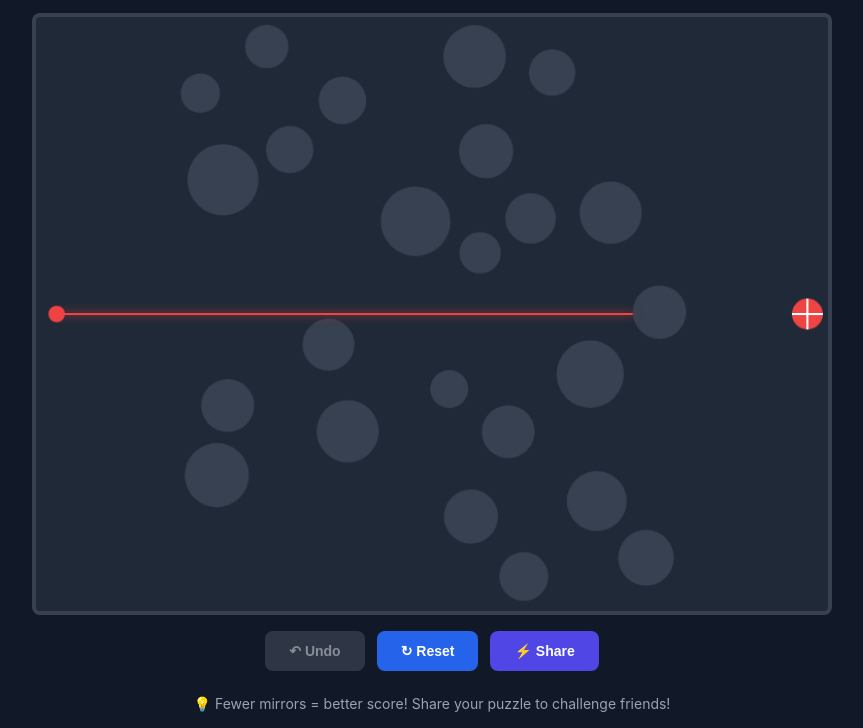
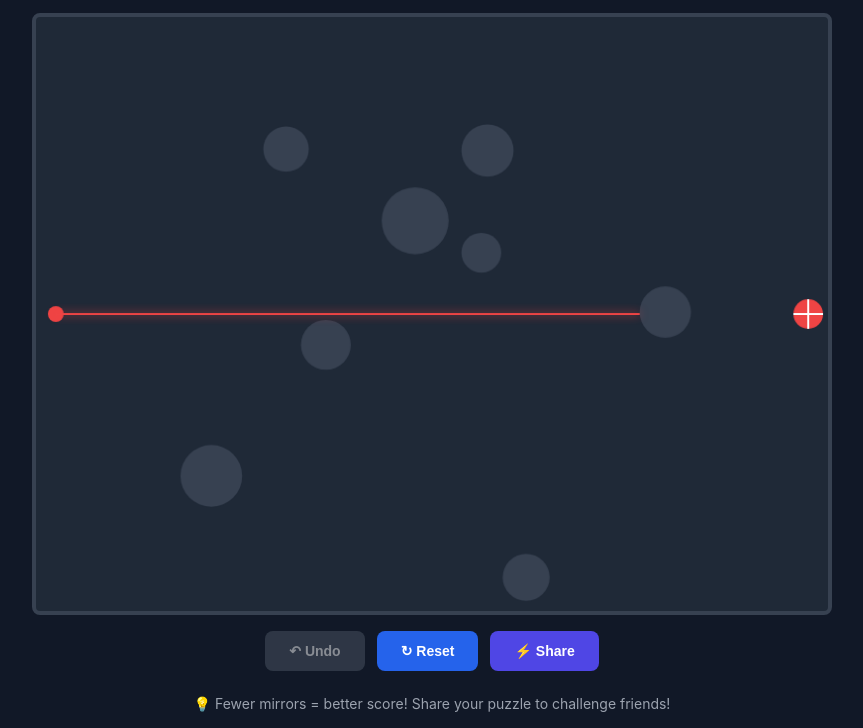
Before and after one commit to sean-reid/lasers, a plain HTML site: page index.html in a window 1280 px wide. Shown: the part 108-836 px from the top of the page, without its empty margins (208-1071 px from the left). Drawn offline with Linux system fonts and the light colour scheme.

Commit message:
Update index.html

```diff
--- a/index.html
+++ b/index.html
@@ -345,27 +345,20 @@
         let placingMirror = null;
         let gameWon = false;
         let level = 1;
-        let canvasSize = { width: 800, height: 600 };
         let shareUrl = '';
 
-        const LASER_START = { x: 20, y: 0 };
-        const TARGET = { x: 0, y: 0, radius: 15 };
+        // Fixed logical canvas size for consistent game state
+        const LOGICAL_WIDTH = 800;
+        const LOGICAL_HEIGHT = 600;
+        const LASER_START = { x: 20, y: 300 };
+        const TARGET = { x: 780, y: 300, radius: 15 };
+
+        // Set fixed canvas size
+        canvas.width = LOGICAL_WIDTH;
+        canvas.height = LOGICAL_HEIGHT;
 
         function updateCanvasSize() {
-            const container = document.querySelector('.canvas-container');
-            const containerWidth = container.clientWidth;
-            const maxWidth = Math.min(containerWidth - 32, 800);
-            const aspectRatio = 4 / 3;
-            const height = maxWidth / aspectRatio;
-
-            canvasSize = { width: maxWidth, height: Math.min(height, 600) };
-            canvas.width = canvasSize.width;
-            canvas.height = canvasSize.height;
-
-            LASER_START.y = canvasSize.height / 2;
-            TARGET.x = canvasSize.width - 20;
-            TARGET.y = canvasSize.height / 2;
-
+            // Canvas size is now fixed, only update display size via CSS
             draw();
         }
 
@@ -424,32 +417,22 @@
             placingMirror = null;
             gameWon = false;
 
-            // Calculate screen area and aspect ratio for dynamic scaling
-            const area = canvasSize.width * canvasSize.height;
-            const aspectRatio = canvasSize.width / canvasSize.height;
-            const isMobile = canvasSize.width < 640;
-
-            // Dynamic obstacle count based on area and level
-            const baseCount = Math.floor(area / 20000); // ~1 obstacle per 20k pixels
-            const numObstacles = baseCount + level * 2;
-
-            // Dynamic radius scaling
-            const minRadius = isMobile ? 12 : 18;
-            const maxRadius = isMobile ? 25 : 35;
+            // Fixed obstacle generation for consistent puzzles
+            const numObstacles = 6 + level * 2;
+            const minRadius = 18;
+            const maxRadius = 35;
             const radiusVariability = maxRadius - minRadius;
 
             for (let i = 0; i < numObstacles; i++) {
                 let attempts = 0;
                 while (attempts < 100) {
-                    // Variable radius with some larger obstacles
                     const radiusRandom = Math.random();
                     const radius = minRadius + radiusRandom * radiusVariability;
 
-                    // Reduced margins for mobile to use full screen
-                    const marginX = isMobile ? 80 : 150;
-                    const marginXEnd = isMobile ? 80 : 150;
-                    const x = marginX + Math.random() * (canvasSize.width - marginX - marginXEnd);
-                    const y = radius + Math.random() * (canvasSize.height - radius * 2);
+                    const marginX = 150;
+                    const marginXEnd = 150;
+                    const x = marginX + Math.random() * (LOGICAL_WIDTH - marginX - marginXEnd);
+                    const y = radius + Math.random() * (LOGICAL_HEIGHT - radius * 2);
 
                     let valid = true;
 
@@ -618,10 +601,10 @@
                 }
 
                 const boundaries = [
-                    { p1: { x: 0, y: 0 }, p2: { x: canvasSize.width, y: 0 } },
-                    { p1: { x: canvasSize.width, y: 0 }, p2: { x: canvasSize.width, y: canvasSize.height } },
-                    { p1: { x: canvasSize.width, y: canvasSize.height }, p2: { x: 0, y: canvasSize.height } },
-                    { p1: { x: 0, y: canvasSize.height }, p2: { x: 0, y: 0 } }
+                    { p1: { x: 0, y: 0 }, p2: { x: LOGICAL_WIDTH, y: 0 } },
+                    { p1: { x: LOGICAL_WIDTH, y: 0 }, p2: { x: LOGICAL_WIDTH, y: LOGICAL_HEIGHT } },
+                    { p1: { x: LOGICAL_WIDTH, y: LOGICAL_HEIGHT }, p2: { x: 0, y: LOGICAL_HEIGHT } },
+                    { p1: { x: 0, y: LOGICAL_HEIGHT }, p2: { x: 0, y: 0 } }
                 ];
 
                 boundaries.forEach((boundary) => {
@@ -658,7 +641,7 @@
         }
 
         function draw() {
-            ctx.clearRect(0, 0, canvasSize.width, canvasSize.height);
+            ctx.clearRect(0, 0, LOGICAL_WIDTH, LOGICAL_HEIGHT);
 
             ctx.fillStyle = '#374151';
             obstacles.forEach(obs => {
@@ -770,9 +753,16 @@
             const clientX = e.touches ? e.touches[0].clientX : e.clientX;
             const clientY = e.touches ? e.touches[0].clientY : e.clientY;
 
+            // Transform from display coordinates to logical canvas coordinates
+            const displayX = clientX - rect.left;
+            const displayY = clientY - rect.top;
+
+            const scaleX = LOGICAL_WIDTH / rect.width;
+            const scaleY = LOGICAL_HEIGHT / rect.height;
+
             return {
-                x: clientX - rect.left,
-                y: clientY - rect.top
+                x: displayX * scaleX,
+                y: displayY * scaleY
             };
         }
 
```
